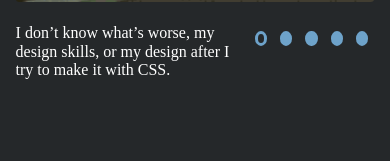
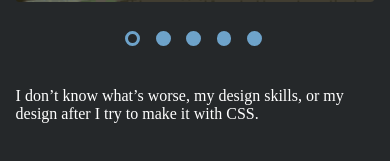
Before and after one commit to mytest31/cssMemeSlider, a plain HTML site: page cssMemeSlider/index.html in a window 390 px wide. Shown: the part 297-458 px from the top of the page. Drawn offline with Linux system fonts and the light colour scheme; grey boxes are pictures that could not be loaded.

Commit message:
feat: implement mobile version (Sun, Sep 17, 2023 08:08:14 PM)

```diff
--- a/cssMemeSlider/css/style.css
+++ b/cssMemeSlider/css/style.css
@@ -120,3 +120,25 @@ body {
 #radio-button-5:checked ~ .slide-navigation > .circle-block > #circle-button-5{
     background-color: transparent;
 }
+
+@media (max-width: 650px) {
+    .slide-img {
+        max-height: 20em;
+    }
+
+    .slide-navigation {
+        order: 2;
+        width: 100%;
+        justify-content: center;
+    }
+
+    .slide-block {
+        order: 1;
+    }
+
+    .slide-description-block {
+        order: 3;
+        width: 100%;
+        justify-content: flex-start;
+    }
+}
```
